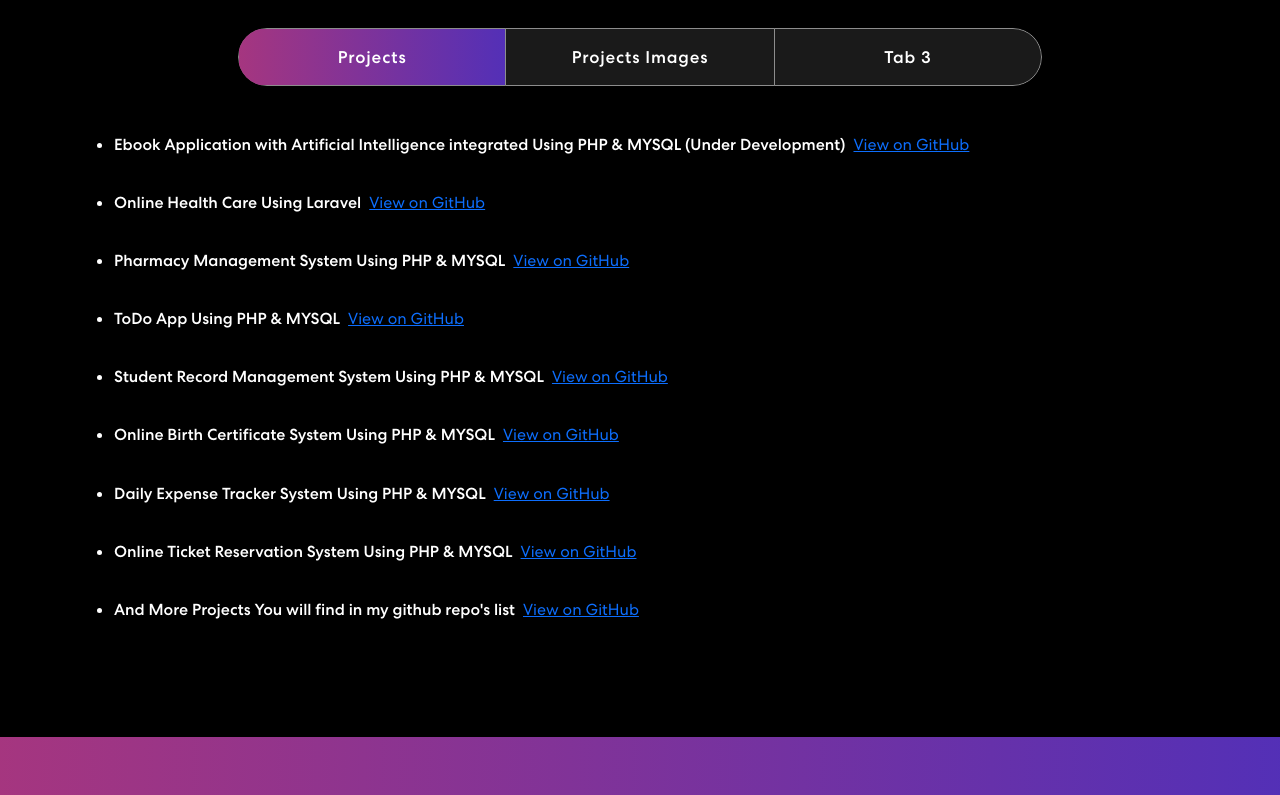
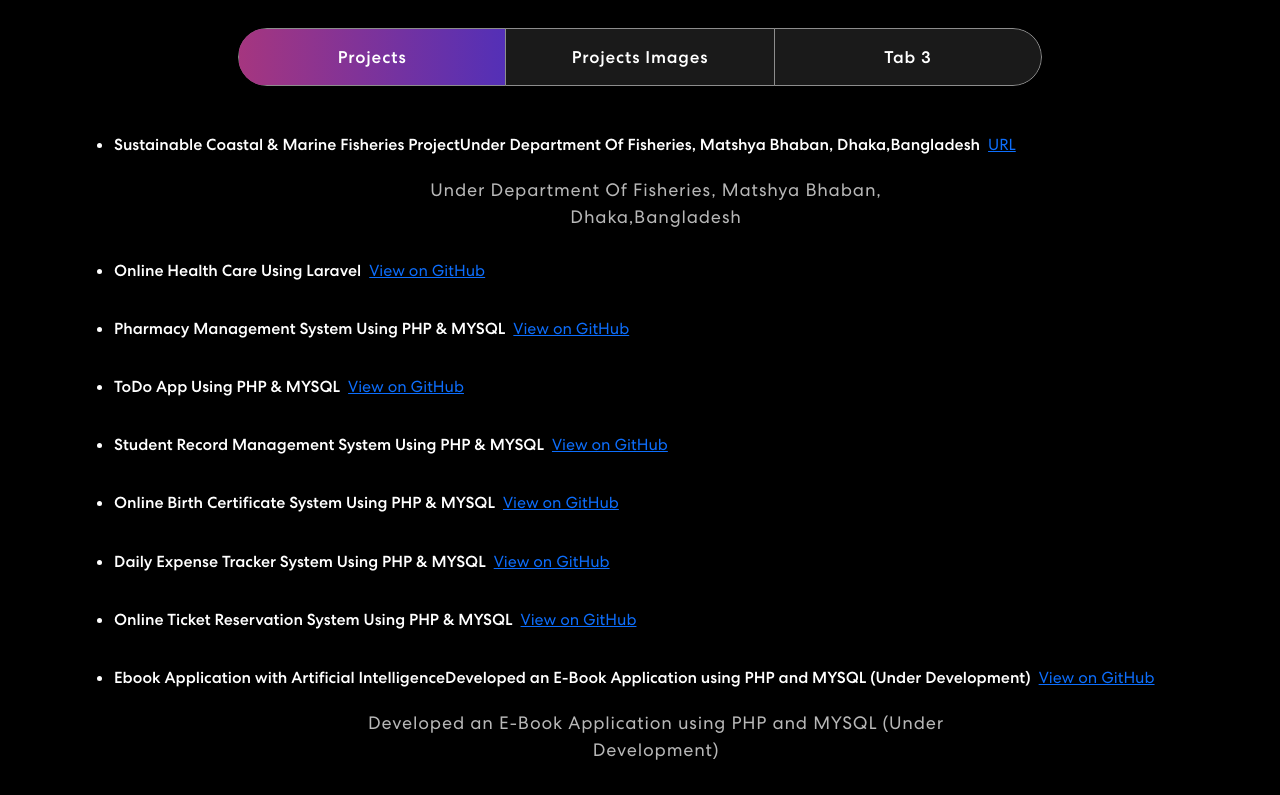
Before and after one commit to jabedhossainxyz/portfolio, a React (Create React App) app: page / in a window 1280 px wide. Shown: the part 2500-3295 px from the top of the page. Built offline with nearby package versions, Linux system fonts and the light colour scheme.

Commit message:
"Added descriptions and URLs to projects list; updated projects list with new project"
This commit adds a 'description' and 'Url' field to the first project in the 'projectslist' array, and updates the githubUrl for

```diff
--- a/src/components/Projects.js
+++ b/src/components/Projects.js
@@ -13,7 +13,8 @@ export const Projects = () => {
   const projects = [
     {
       title: "Sustainable Coastal & Marine Fisheries Project",
-      description: "Under Department of Fisheries, Matshya Bhaban, Dhaka,Bangladesh",
+      description:
+        "Under Department of Fisheries, Matshya Bhaban, Dhaka,Bangladesh",
       imgUrl: projImg1,
     },
     {
@@ -104,7 +105,9 @@ export const Projects = () => {
                               >
                                 <h6 style={{ marginRight: "0.5rem" }}>
                                   {project.title}
+                                  {project.description}
                                 </h6>
+                                {project.githubUrl ? (
                                   <a
                                     href={project.githubUrl}
                                     target="_blank"
@@ -112,12 +115,22 @@ export const Projects = () => {
                                   >
                                     View on GitHub
                                   </a>
+                                ) : (
+                                  <a
+                                    href={project.Url}
+                                    target="_blank"
+                                    rel="noopener noreferrer"
+                                  >
+                                    URL
+                                  </a>
+                                )}
                               </div>
                               <p>{project.description}</p>
                             </li>
                           ))}
                         </ul>
                       </Tab.Pane>
+
                       <Tab.Pane eventKey="second">
                         <Row>
                           {projects.map((project, index) => {
--- a/src/components/Projects_list.js
+++ b/src/components/Projects_list.js
@@ -1,9 +1,9 @@
 export const projectslist = [
   {
-    title:
-      "Ebook Application with Artificial Intelligence integrated Using PHP & MYSQL (Under Development)",
-    githubUrl:
-      "https://github.com/JabedHossainSwe/Ebook-Application-with-AI-integrated-using-PHP-and-MYSQL.git",
+    title: "Sustainable Coastal & Marine Fisheries Project",
+    description:
+      "Under Department Of Fisheries, Matshya Bhaban, Dhaka,Bangladesh",
+    Url: "http://dof.leotechbd.com/",
   },
   {
     title: "Online Health Care Using Laravel",
@@ -37,11 +37,17 @@ export const projectslist = [
   {
     title: "Online Ticket Reservation System Using PHP & MYSQL",
     githubUrl:
-    "https://github.com/JabedHossainSwe/Online-Ticket-Reservation-with-PHP.git",
+      "https://github.com/JabedHossainSwe/Online-Ticket-Reservation-with-PHP.git",
+  },
+  {
+    title: "Ebook Application with Artificial Intelligence",
+    description:
+      "Developed an E-Book Application using PHP and MYSQL (Under Development)",
+    githubUrl:
+      "https://github.com/JabedHossainSwe/Ebook-Application-with-AI-integrated-using-PHP-and-MYSQL.git",
   },
   {
     title: "And More Projects You will find in my github repo's list",
-    githubUrl:
-      "https://github.com/JabedHossainSwe/",
+    githubUrl: "https://github.com/JabedHossainSwe/",
   },
 ];
```
Lines whose indentation alone changed are shown as unchanged.
